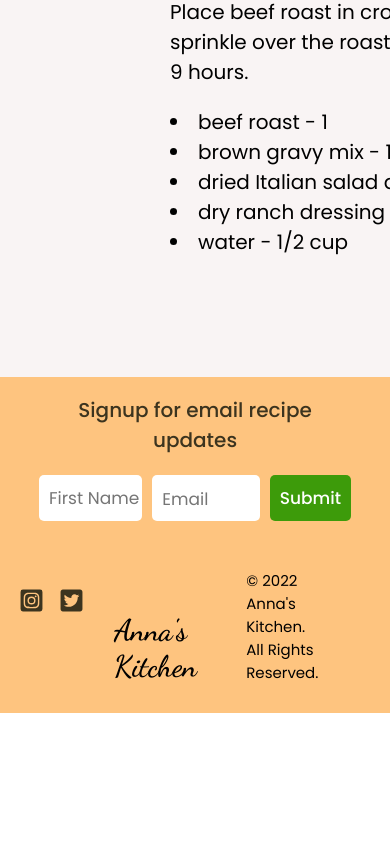
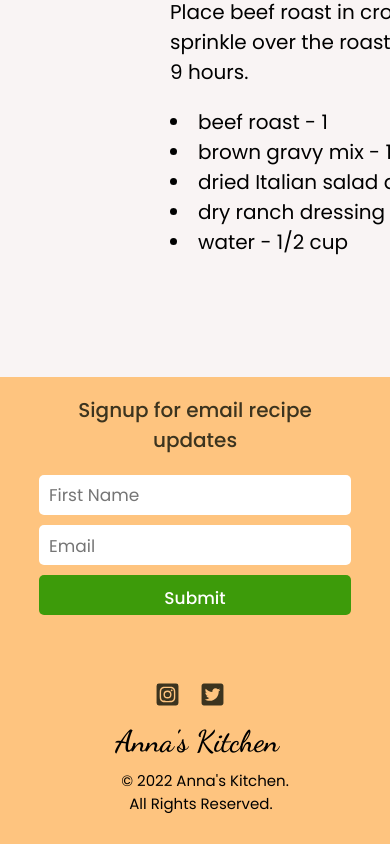
Before and after one commit to AnnaAn01/recipe-website, a React (Create React App) app: page /#/recipe-pages/1 in a window 390 px wide. Shown: the part 554-1398 px from the top of the page. Before the commit the page ends 1267 px from the top, so only its background shows below. Built offline with nearby package versions, Linux system fonts and the light colour scheme.

Commit message:
footer form final edit

```diff
--- a/src/components/Footer/Footer.css
+++ b/src/components/Footer/Footer.css
@@ -60,7 +60,11 @@
   font-size: 1.5rem;
 }
 
-@media screen and (max-width: 1200px) and (min-width: 1024px) {
+.footer__copyright-span {
+  font-size: inherit;
+}
+
+@media screen and (max-width: 1200px) {
   .footer__title {
     font-size: 3.3rem;
   }
@@ -196,9 +200,84 @@
 }
 
 @media screen and (max-width: 568px) {
+  /* .footer__sns {
+  }
+  .footer__sns-icons {
+    margin-right: 1.5rem;
+  }
+  .footer__title {
+    margin-left: 1.5rem;
+    font-size: 2.5rem;
+    margin: 0;
+    margin-right: 1rem;
+  }
+  .footer__copyright {
+    margin-left: 0.5rem;
+    font-size: 1.3rem;
+  } */
+
+  .footer__sns {
+    flex-direction: column;
+    margin-left: 2rem;
+  }
+
+  .footer__container {
+    justify-content: center;
+    align-items: center;
+  }
+
+  .footer__title-copyright-wrapper {
+    flex-direction: column;
+  }
+  .footer__sns {
+    justify-content: center;
+    align-items: center;
+    margin-right: 0;
+  }
+  .footer__sns-wrapper {
+    justify-content: space-around;
+  }
+  .footer__sns-instagram {
+    margin-right: 2rem;
+  }
+  .footer__title {
+    margin-bottom: 1rem;
+  }
+
+  .footer__sns-icons-wrapper {
+    /* margin: 1rem; */
+    margin-left: 2rem;
+  }
 }
 
 @media screen and (max-width: 451px) {
+  .footer__sns {
+    flex-direction: column;
+    margin-left: 2rem;
+  }
+
+  .footer__container {
+    justify-content: center;
+    align-items: center;
+  }
+
+  .footer__title-copyright-wrapper {
+    flex-direction: column;
+  }
+  .footer__sns {
+    justify-content: center;
+    align-items: center;
+    margin-right: 0;
+  }
+  .footer__sns-wrapper {
+    justify-content: space-around;
+  }
+  .footer__sns-instagram {
+    margin-right: 2rem;
+  }
+  .footer__title {
+    margin-bottom: 1rem;
+  }
 }
 
 @media screen and (max-width: 362px) {
--- a/src/components/Footer/Footer.js
+++ b/src/components/Footer/Footer.js
@@ -9,6 +9,7 @@ const Footer = () => {
       <div className="footer__container">
         <div className="footer__sns-wrapper">
           <div className="footer__sns">
+            <div className="footer__sns-icons-wrapper">
               <a
                 className="footer__sns-icons footer__sns-instagram"
                 href="https://www.instagram.com/"
@@ -25,12 +26,13 @@ const Footer = () => {
               >
                 <FaTwitterSquare />
               </a>
+            </div>
             <div className="footer__title-copyright-wrapper">
               <div className="footer__title">Anna's Kitchen</div>
               <div className="footer__copyright">
                 © 2022 Anna's Kitchen.
                 <span className="footer__copyright-span">
-                  All Rights Reserved.
+                  &nbsp; All Rights Reserved.
                 </span>
               </div>
             </div>
--- a/src/components/Footer/FooterForm.css
+++ b/src/components/Footer/FooterForm.css
@@ -58,6 +58,11 @@
   /* padding: 1rem; */
 }
 
+.hidden {
+  opacity: 0;
+
+  font-size: 2.5rem;
+}
 .form__items {
   /* margin-top: 2rem; */
   /* margin-right: 1rem; */
@@ -104,9 +109,9 @@
   /* width: 20%; */
 }
 
-#newsletter__status {
+/* #newsletter__status {
   font-size: 2rem;
-}
+} */
 
 #newsletter__submit-status.newsletter__status-success {
   color: rgb(10, 126, 10);
@@ -217,6 +222,13 @@
   .form__button {
     font-size: 1.7rem;
   }
+
+  #newsletter__submit-status.newsletter__status-fail,
+  #newsletter__submit-status.newsletter__status-success {
+    font-size: 2rem;
+    color: purple;
+    background-color: greenyellow;
+  }
 }
 
 @media screen and (max-width: 568px) {
@@ -226,6 +238,15 @@
 }
 
 @media screen and (max-width: 451px) {
+  .newsletter__form-group {
+    display: flex;
+    flex-direction: column;
+  }
+  .form__items {
+    width: 100%;
+    height: auto;
+    height: 4rem;
+  }
 }
 
 @media screen and (max-width: 362px) {
--- a/src/components/Footer/FooterForm.js
+++ b/src/components/Footer/FooterForm.js
@@ -30,6 +30,7 @@ const FooterForm = () => {
               id="firstName"
               name="firstName"
               placeholder="First Name"
+              required
             />
 
             {/*<label htmlFor="email">Email</label> */}
@@ -40,6 +41,7 @@ const FooterForm = () => {
               id="email"
               name="email"
               placeholder="Email"
+              required
             />
 
             <button
```
Lines whose indentation alone changed are shown as unchanged.
